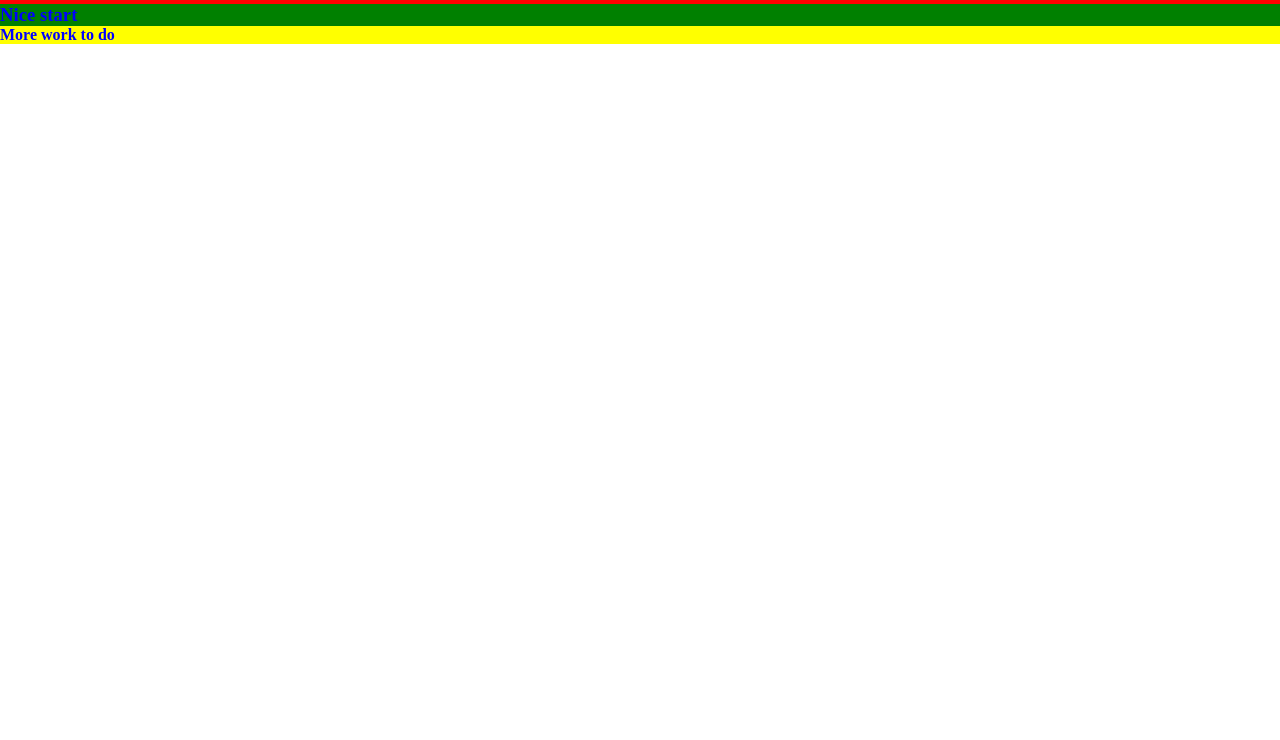
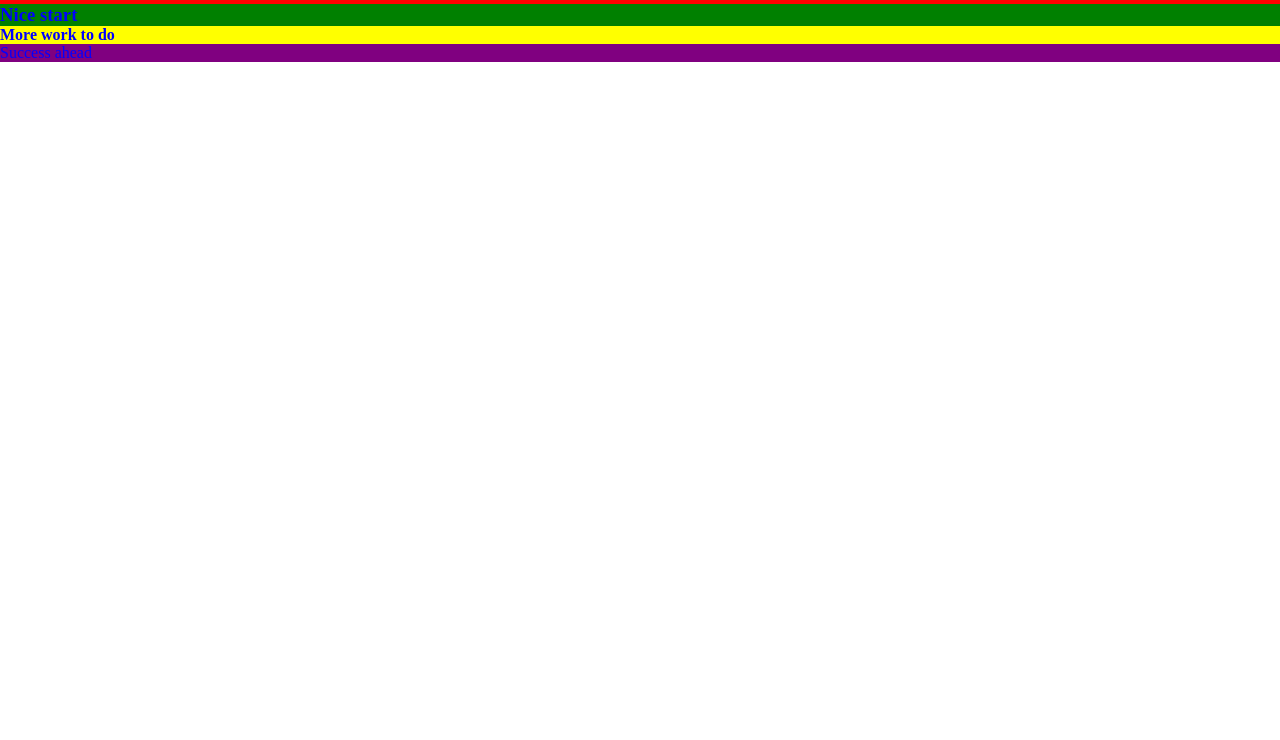
Before and after one commit to abolarinwachristianah2024-code/Class_task, a website: page index.html in a window 1280 px wide. Shown: the part 60-800 px from the top of the page. Drawn offline with Linux system fonts and the light colour scheme.

Commit message:
I added a line of code

```diff
--- a/index.css
+++ b/index.css
@@ -18,3 +18,7 @@ h4{
     color:blue;
     background-color: yellow;
 }
+p{
+    color:blue;
+    background-color: purple;
+}
--- a/index.html
+++ b/index.html
@@ -11,6 +11,7 @@
     <h2>I am excited</h2>
     <h3>Nice start</h3>
     <h4>More work to do</h4>
+    <p>Success ahead</p>
 
 </body>
 </html>
```
